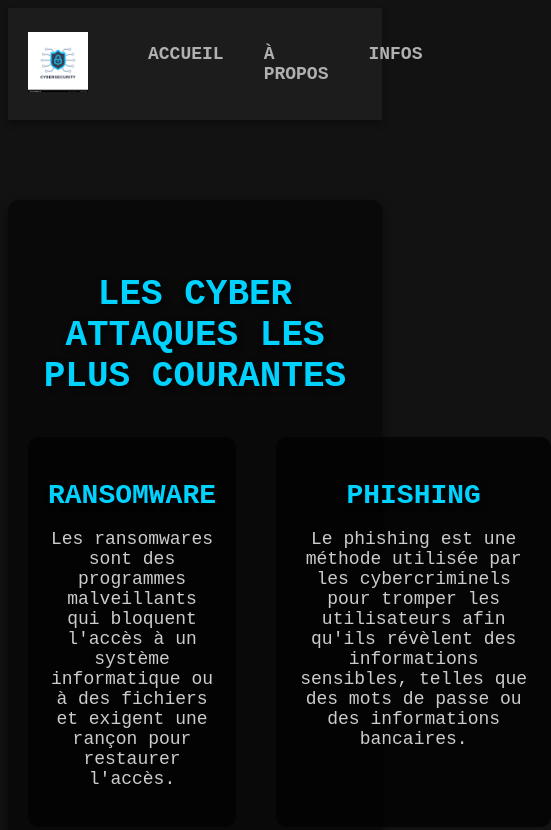
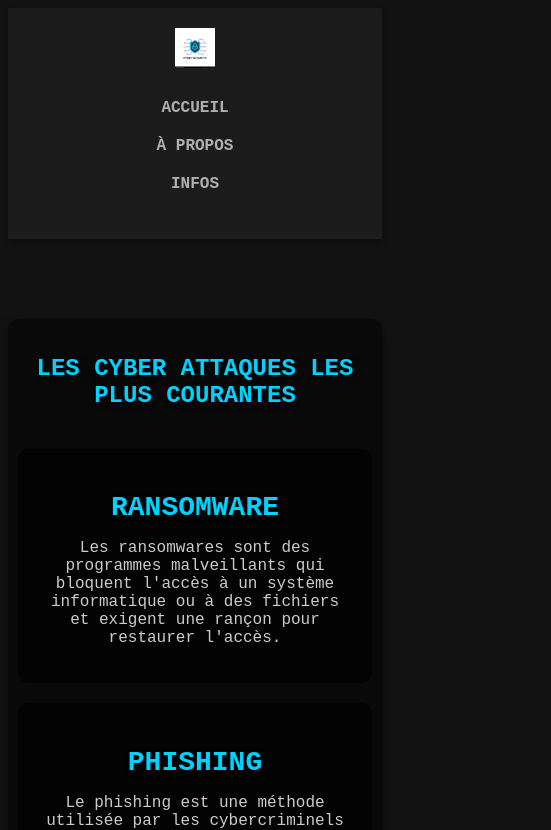
Before and after one commit to romainlepesteur/SAE14, a plain HTML site: page infos.html in a window 390 px wide. Shown: the top 830 px of the page, 551 px wide, since content can reach past the window. Drawn offline with Linux system fonts and the light colour scheme.

Commit message:
ajout de desponsive pour infos.css

```diff
--- a/CSS/infos.css
+++ b/CSS/infos.css
@@ -154,3 +154,67 @@ main h2{
     color: #00d2ff;
     text-shadow: 2px 2px 6px rgba(0, 0, 0, 0.8);
 }
+@media (max-width: 768px) {
+    header {
+        flex-direction: column;
+        text-align: center;
+    }
+
+    header .logo img {
+        height: 50px;
+    }
+
+    header .navi ul {
+        flex-direction: column;
+        padding: 0;
+    }
+
+    header .navi li {
+        margin: 10px 0;
+    }
+
+    main {
+        padding: 30px 15px;
+    }
+
+    .attaque-list,
+    .solut-list {
+        grid-template-columns: 1fr;
+        gap: 20px;
+    }
+
+    main h1, main h2 {
+        font-size: 28px;
+    }
+
+    footer {
+        font-size: 12px;
+    }
+}
+
+@media (max-width: 480px) {
+    header .logo img {
+        height: 40px;
+    }
+
+    header .navi a {
+        font-size: 16px;
+    }
+
+    main {
+        padding: 20px 10px;
+    }
+
+    main h1, main h2 {
+        font-size: 24px;
+    }
+
+    .attaque-item p, .solut-item p {
+        font-size: 16px;
+    }
+
+    footer {
+        padding: 8px;
+        font-size: 10px;
+    }
+}
```
